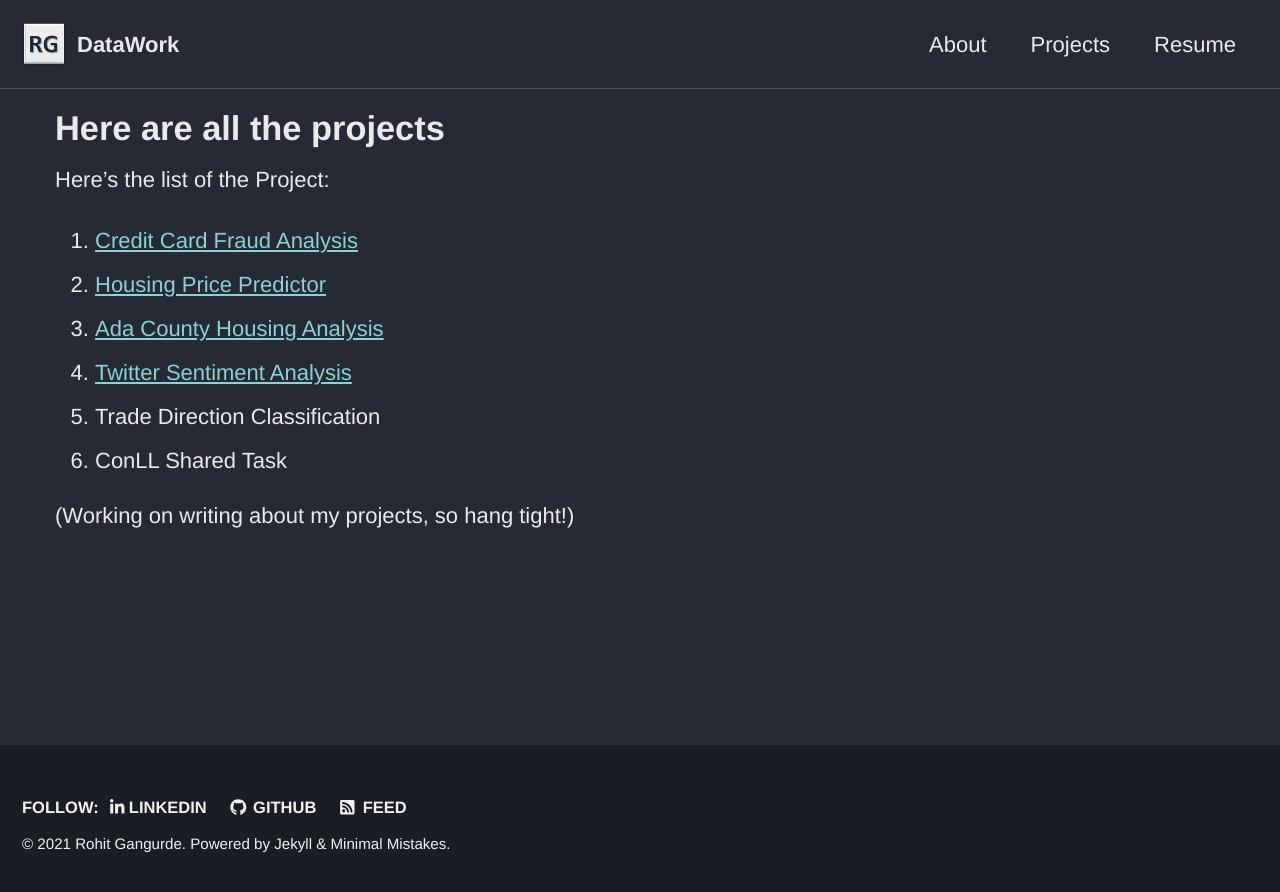
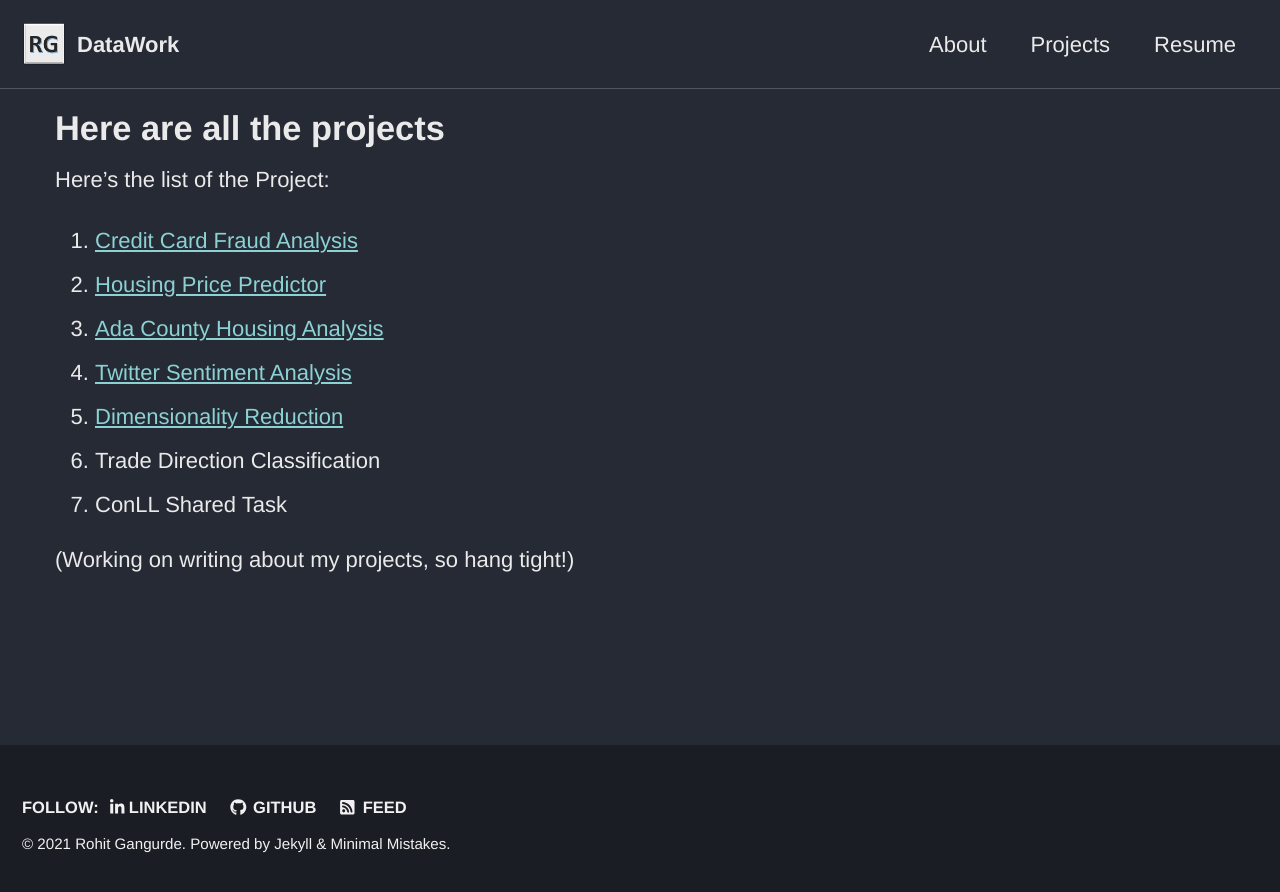
Before and after one commit to rohitgang/rohitgang.github.io, a Jekyll site: the page built from _pages/Projects.md, in a window 1280 px wide. Shown: the top 892 px of the page. Built offline with Jekyll 4.4.1, drawn with Linux system fonts in a browser that asks for light colours; cached includes are drawn as plain includes; nearby versions of some CDN libraries.

Commit message:
Update Projects.md

```diff
--- a/_pages/Projects.md
+++ b/_pages/Projects.md
@@ -10,8 +10,9 @@ Here's the list of the Project:
 2. [Housing Price Predictor](https://rohitgang.github.io/houseprice/)
 3. [Ada County Housing Analysis](https://rohitgang.github.io/acahouse/)
 4. [Twitter Sentiment Analysis](https://rohitgang.github.io/sentimentanalysis/)
-5. Trade Direction Classification
-6. ConLL Shared Task
+5. [Dimensionality Reduction](https://rohitgang.github.io/dimensionalityreduction/)
+6. Trade Direction Classification
+7. ConLL Shared Task
 
 
 (Working on writing about my projects, so hang tight!)
```
